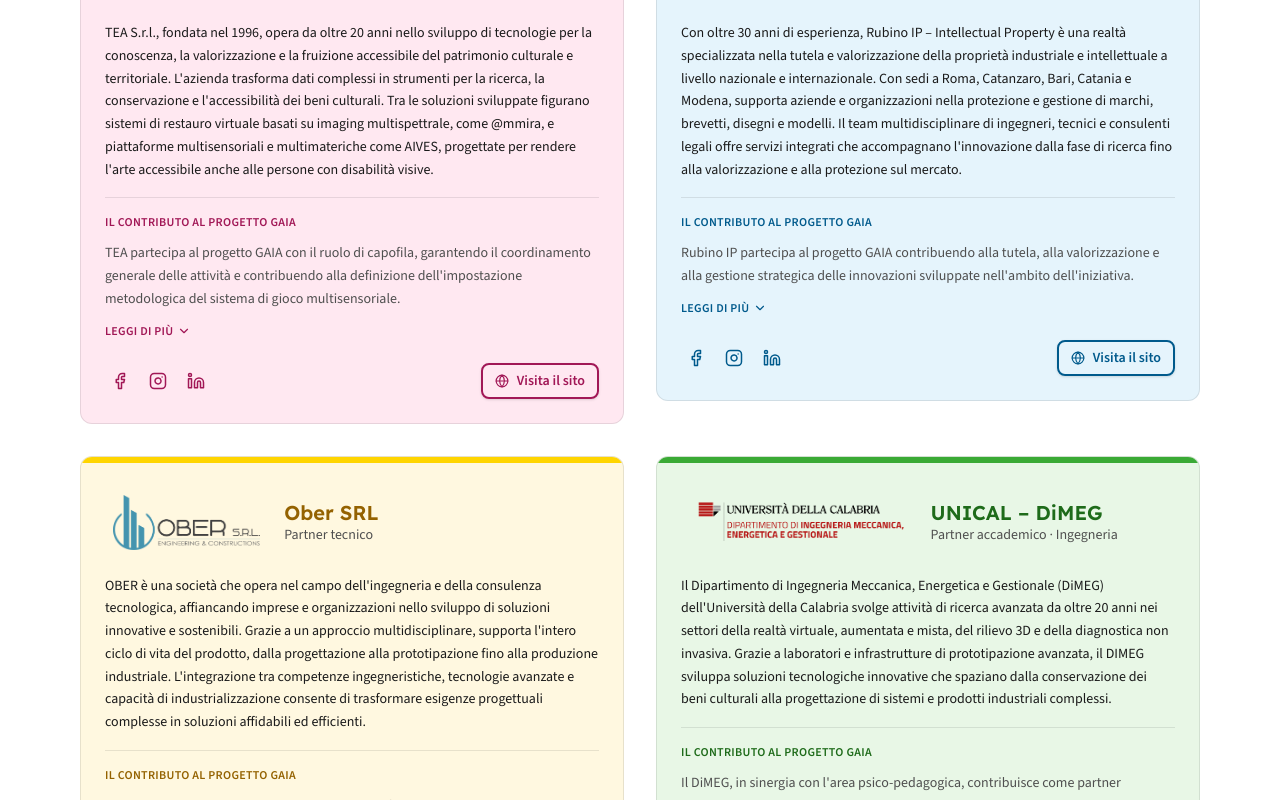
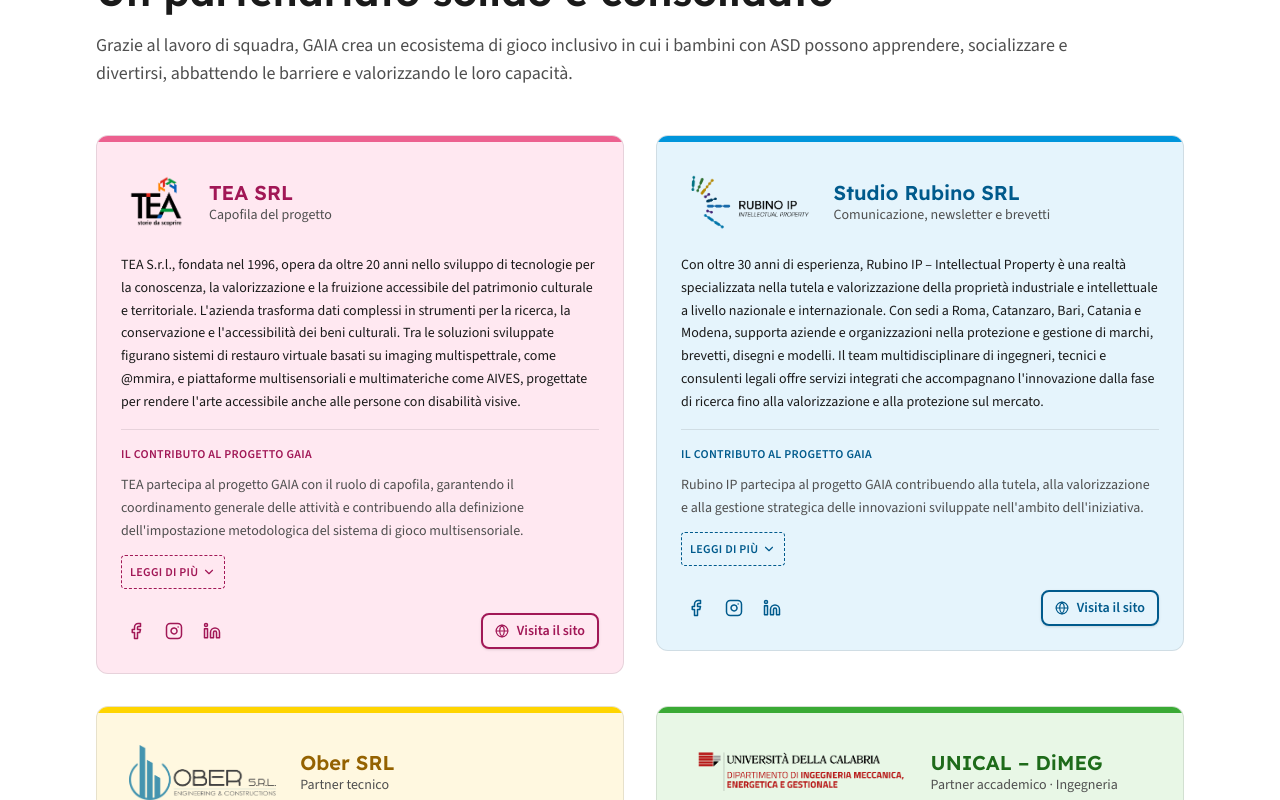
Before and after one commit to LauraCorrado/gaia-game, a React (Vite) app: page /team in a window 1280 px wide. Shown: the part 876-1676 px from the top of the page. Built offline with nearby package versions, Linux system fonts and the light colour scheme.

Commit message:
feat(Team.tsx): aggiunto intro schede partners

```diff
--- a/src/pages/Team.tsx
+++ b/src/pages/Team.tsx
@@ -70,7 +70,7 @@ function ContributionSection({
             onClick={() => setExpanded((v) => !v)}
             aria-expanded={expanded}
             className={`
-              self-start flex items-center gap-1
+              self-start flex items-center gap-1 border p-2 rounded border-dashed
               text-xs font-semibold uppercase tracking-wide
               cursor-pointer transition-opacity hover:opacity-70
               focus-visible:outline-2 focus-visible:outline-offset-2
@@ -150,7 +150,7 @@ function PartnerCard({ p }: { p: Partner }) {
                     target="_blank"
                     rel="noopener noreferrer"
                     aria-label={socialLabelMap[s.platform]}
-                    className={`p-1.5 rounded-md transition-opacity hover:opacity-70 ${p.accent}`}
+                    className={`p-1.5 rounded-md transition-opacity hover:opacity-70 hover:border ${p.accent}`}
                   >
                     <Icon size={18} aria-hidden="true" />
                   </a>
@@ -182,12 +182,30 @@ export default function Team() {
       />
 
       <div className="max-w-6xl mx-auto px-4 py-16 ">
+        <div className="max-w-6xl mx-auto px-4 py-16">
+          <section aria-labelledby="team-intro-title" className="mb-12">
+            <h1
+              id="team-intro-title"
+              className="text-lm-text-primary dark:text-dm-text-primary mb-4"
+            >
+              Un partenariato solido e consolidato
+            </h1>
+
+            <p className="text-lg text-lm-text-secondary dark:text-dm-text-secondary max-w-3xl md:max-w-5xl">
+              Grazie al lavoro di squadra, GAIA crea un ecosistema di gioco
+              inclusivo in cui i bambini con ASD possono apprendere,
+              socializzare e divertirsi, abbattendo le barriere e valorizzando
+              le loro capacità.
+            </p>
+          </section>
+
           <div className="grid grid-cols-1 md:grid-cols-2 gap-8 items-start">
             {partners.map((p) => (
               <PartnerCard key={p.name} p={p} />
             ))}
           </div>
         </div>
+      </div>
     </>
   );
 }
```
Lines whose indentation alone changed are shown as unchanged.
